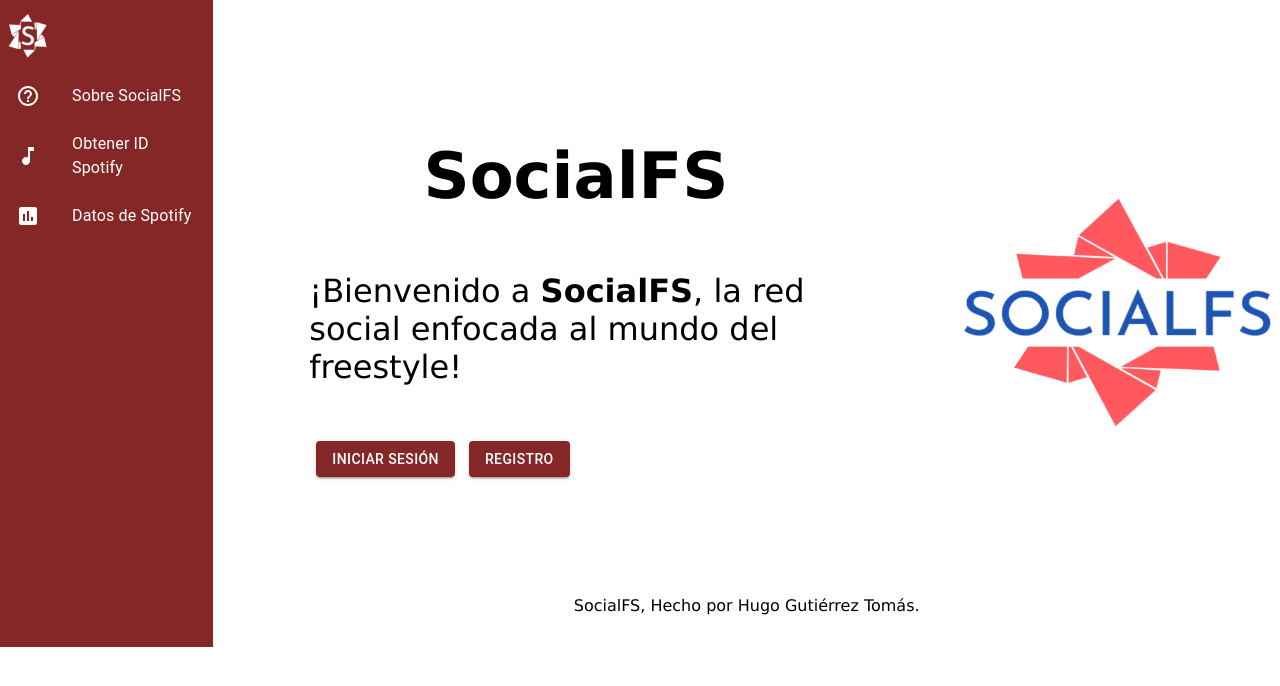
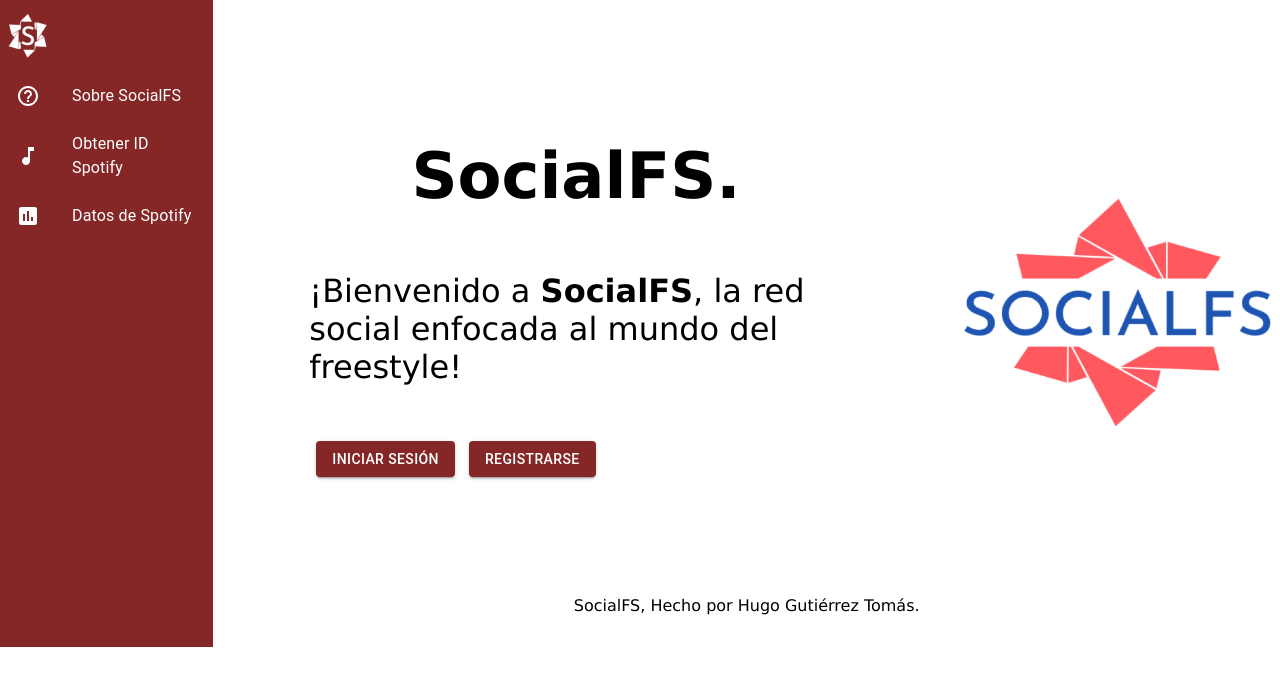
Before and after one commit to uo277891/tfg, a React (Create React App) app in the folder webapp/: page / in a window 1280 px wide. Shown: the top 686 px of the page. Built offline with nearby package versions, Linux system fonts and the light colour scheme.

Commit message:
arreglo tests

```diff
--- a/webapp/src/pages/AboutSocialFS.tsx
+++ b/webapp/src/pages/AboutSocialFS.tsx
@@ -30,7 +30,7 @@
 
           <Button href="/" className="boton" variant="contained">Página de inicio</Button>
           {!usuarioEstaAutenticado && <Button href="/login" className="boton" variant="contained">Iniciar Sesión</Button>}
-          {!usuarioEstaAutenticado && <Button href="/register" className="boton" variant="contained">Registro</Button>}
+          {!usuarioEstaAutenticado && <Button href="/register" className="boton" variant="contained">Registrarse</Button>}
       </main>
     </div>
   );
--- a/webapp/src/pages/Home.tsx
+++ b/webapp/src/pages/Home.tsx
@@ -16,10 +16,10 @@
     return (
       <div className="estiloBase">
         <main>
-          <h1>SocialFS</h1>
+          <h1>SocialFS.</h1>
           <p>¡Bienvenido a <strong>SocialFS</strong>, la red social enfocada al mundo del freestyle!</p>
               <Button href="/login" className="boton" variant="contained">Iniciar Sesión</Button>
-              <Button href="/register" className="boton" id = "registrarse" variant="contained">Registro</Button>
+              <Button href="/register" className="boton" id = "registrarse" variant="contained">Registrarse</Button>
         </main>
           <aside>
             <img src={logo} alt="logo"></img>
```
Also changed, not shown: 1 other file (tests, documents, lock files or other folders).
